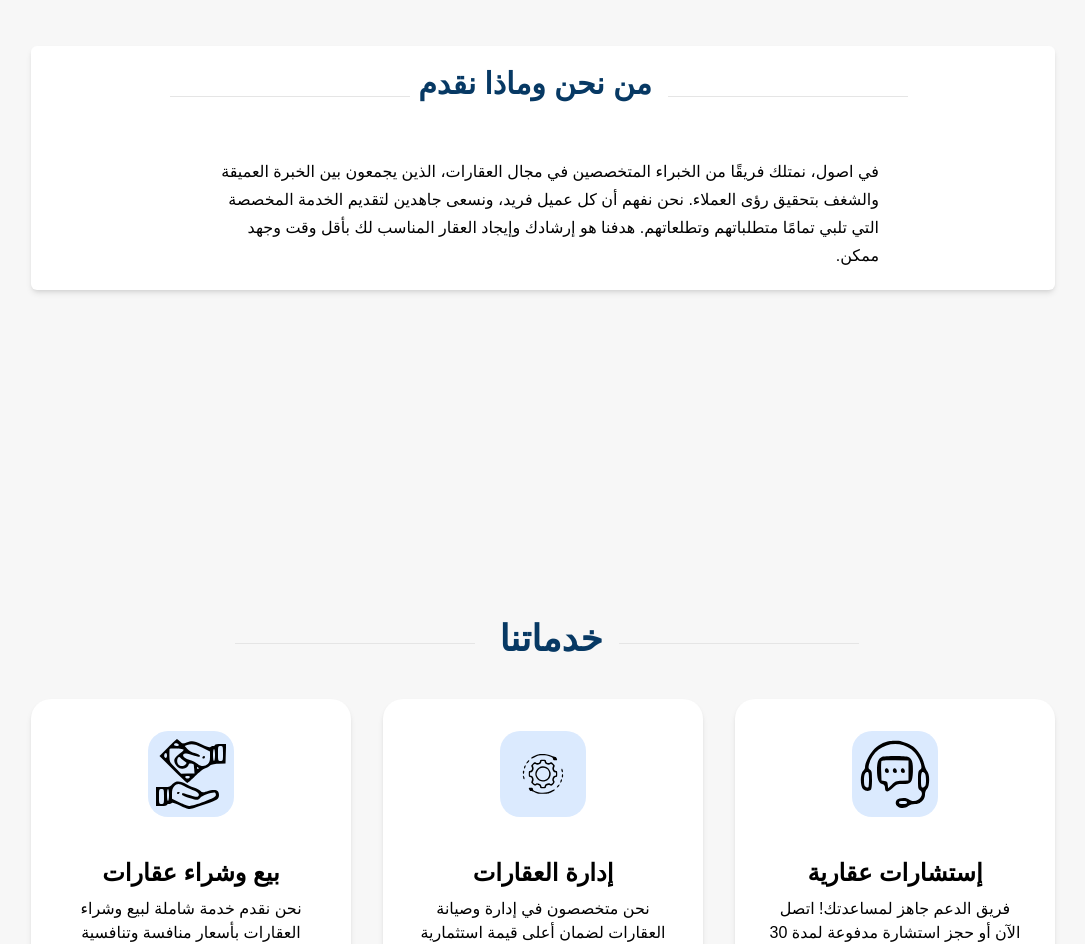
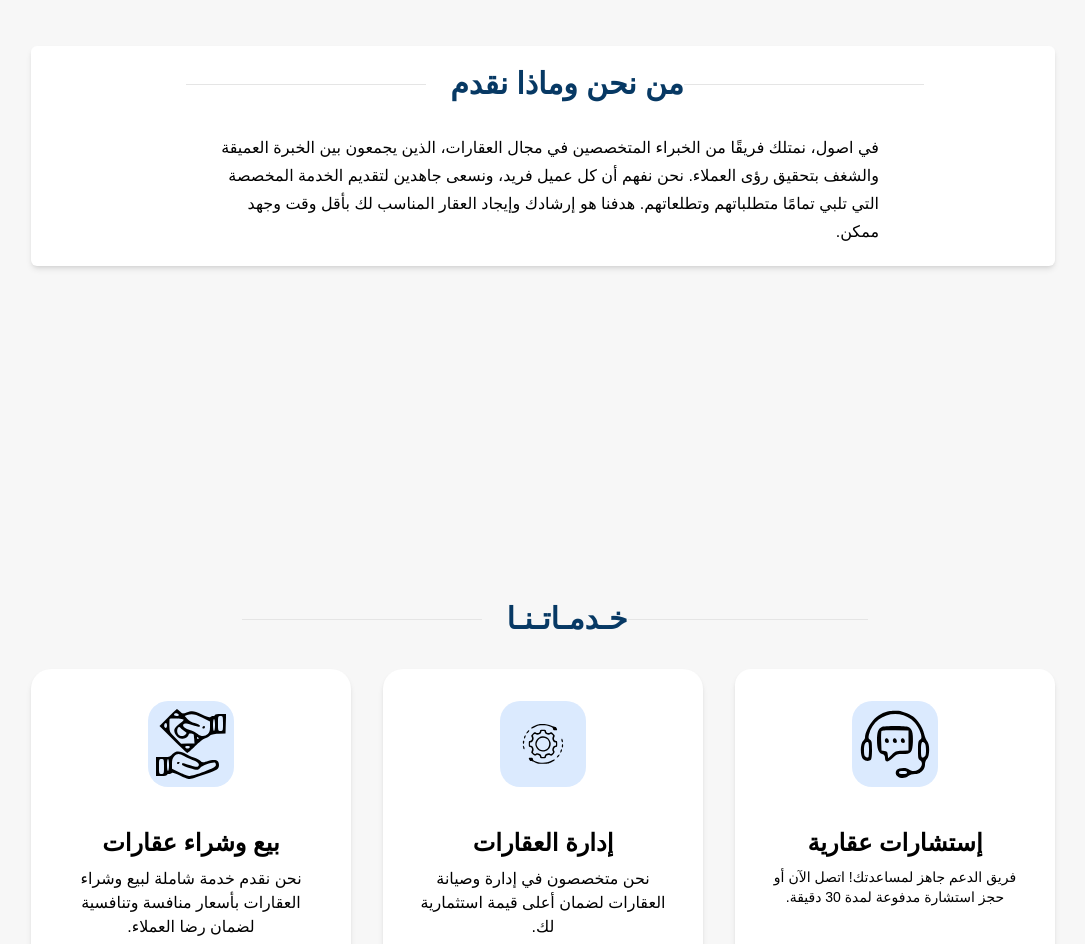
Before and after one commit to kerneltics/Project-2, a React (Vite) app in the folder Front-end/: page / in a window 1280 px wide. Shown: the part 614-1558 px from the top of the page, without its empty margins (97-1182 px from the left). Built offline with nearby package versions, Linux system fonts and the light colour scheme.

Commit message:
screen compatible adjustment

```diff
--- a/Front-end/src/components/About.tsx
+++ b/Front-end/src/components/About.tsx
@@ -2,19 +2,17 @@ import React from 'react';
 
 const About = () => {
                         return (
+
                                                 <div className="bg-white p-5 rounded-md shadow-md mx-auto max-w-5xl">
-      <div className="flex items-center justify-center space-x-2">
-  <div className="w-60 border-t  mx-4 bg-gray-200"></div>
-    <h2 className="text-073762 text-3xl mb-6 font-bold text-center">من نحن وماذا نقدم </h2>
-  <div className="w-60 border-t mx-4 bg-gray-200"></div>
+                                                <div className="flex flex-col md:flex-row items-center justify-center space-y-4 md:space-y-0 md:space-x-6 mb-8">
+                                                  <div className="hidden md:block w-full md:w-60 border-t bg-gray-200"></div>
+                                                  <h2 className="text-3xl md:text-3xl mb-6 font-bold text-center md:text-right">من نحن وماذا نقدم</h2>
+                                                  <div className="hidden md:block w-full md:w-60 border-t bg-gray-200"></div>
                                                 </div>
 
                             <div className="mx-auto max-w-2xl">
-
-        <p className="text-black text-md mt-8 leading-7 ">
-        في اصول، نمتلك فريقًا من الخبراء المتخصصين في مجال العقارات، الذين يجمعون بين الخبرة العميقة والشغف
-        بتحقيق رؤى العملاء. نحن نفهم أن كل عميل فريد، ونسعى جاهدين لتقديم الخدمة المخصصة التي تلبي تمامًا
-         متطلباتهم وتطلعاتهم. هدفنا هو إرشادك وإيجاد العقار المناسب لك بأقل وقت وجهد ممكن.
+                              <p className="text-black text-md mt-8 leading-7">
+                                في اصول، نمتلك فريقًا من الخبراء المتخصصين في مجال العقارات، الذين يجمعون بين الخبرة العميقة والشغف بتحقيق رؤى العملاء. نحن نفهم أن كل عميل فريد، ونسعى جاهدين لتقديم الخدمة المخصصة التي تلبي تمامًا متطلباتهم وتطلعاتهم. هدفنا هو إرشادك وإيجاد العقار المناسب لك بأقل وقت وجهد ممكن.
                               </p>
                             </div>
                           </div>
--- a/Front-end/src/components/Servies.tsx
+++ b/Front-end/src/components/Servies.tsx
@@ -3,25 +3,25 @@ import { Icons } from "@/config/icons";
 
 const Services = () => {
                         return (
-                          <div className="flex flex-col  items-center justify-center h-screen font-ibm-plex-sans-arabic" >
-                            <div className="flex items-center justify-center space-x-6 ">
-                        <div className="w-60 border-t  mx-4 bg-gray-200 shadow-md"></div>
-                          <h2 className="text-073762 text-4xl mb-2 font-bold text-center ">خدماتنا </h2>
-                        <div className="w-60 border-t mx-4 bg-gray-200 shadow-md"></div>
+                          <div className="flex flex-col  items-center justify-center h-screen font-ibm-plex-sans-arabic px-4 lg:px-8" >
+                            <div className="flex flex-col lg:flex-row items-center justify-center space-y-4 lg:space-y-0 lg:space-x-6 mb-8">
+                            <div className="hidden md:block w-full md:w-60 border-t bg-gray-200"></div>
+                                                  <h2 className="text-3xl md:text-3xl mb-6 font-bold text-center md:text-right">خـدمـاتـنـا </h2>
+                                                  <div className="hidden md:block w-full md:w-60 border-t bg-gray-200"></div>
                       </div>
 
-                            <div className="flex gap-8 mt-8">
+                            <div className=" flex flex-col lg:flex-row gap-8 ">
 
-                              <div className="w-80 bg-white shadow-md text-black  rounded-tl-[20px] rounded-tr-[20px] rounded-bl-[20px] rounded-br-[20px]  p-8 flex flex-col items-center text-center">
+                              <div className="w-full md:w-80 bg-white shadow-md text-black rounded-2xl p-4 md:p-8 flex flex-col items-center text-center">
                                 <div className="bg-blue-100 rounded-tl-[20px] rounded-tr-[20px] rounded-bl-[20px] rounded-br-[20px] p-2 mb-2">
                                <Icons.customerService  />
                                 </div>
-                                <h3 className="text-2xl font-bold  mt-8">إستشارات عقارية </h3>
-                                <p className="text-md mt-2 text-opacity-75">فريق الدعم جاهز لمساعدتك! اتصل الآن أو حجز استشارة مدفوعة لمدة 30 دقيقة.</p>
+                                <h3 className="text-xl md:text-2xl font-bold mt-4 md:mt-8">إستشارات عقارية </h3>
+                                <p className="text-sm md:text-md mt-2 text-opacity-75">فريق الدعم جاهز لمساعدتك! اتصل الآن أو حجز استشارة مدفوعة لمدة 30 دقيقة.</p>
                               </div>
 
 
-                              <div className="w-80 bg-white shadow-md text-black rounded-tl-[20px] rounded-tr-[20px] rounded-bl-[20px] rounded-br-[20px] p-8 flex flex-col items-center text-center">
+                              <div className="w-full  md:w-80 bg-white shadow-md text-black rounded-tl-[20px] rounded-tr-[20px] rounded-bl-[20px] rounded-br-[20px] p-8 flex flex-col items-center text-center">
                                 <div className="bg-blue-100 rounded-tl-[20px] rounded-tr-[20px] rounded-bl-[20px] rounded-br-[20px] p-2 mb-2">
                                 <Icons.manageRealEstate/>
                                 </div>
```
Lines whose indentation alone changed are shown as unchanged.
